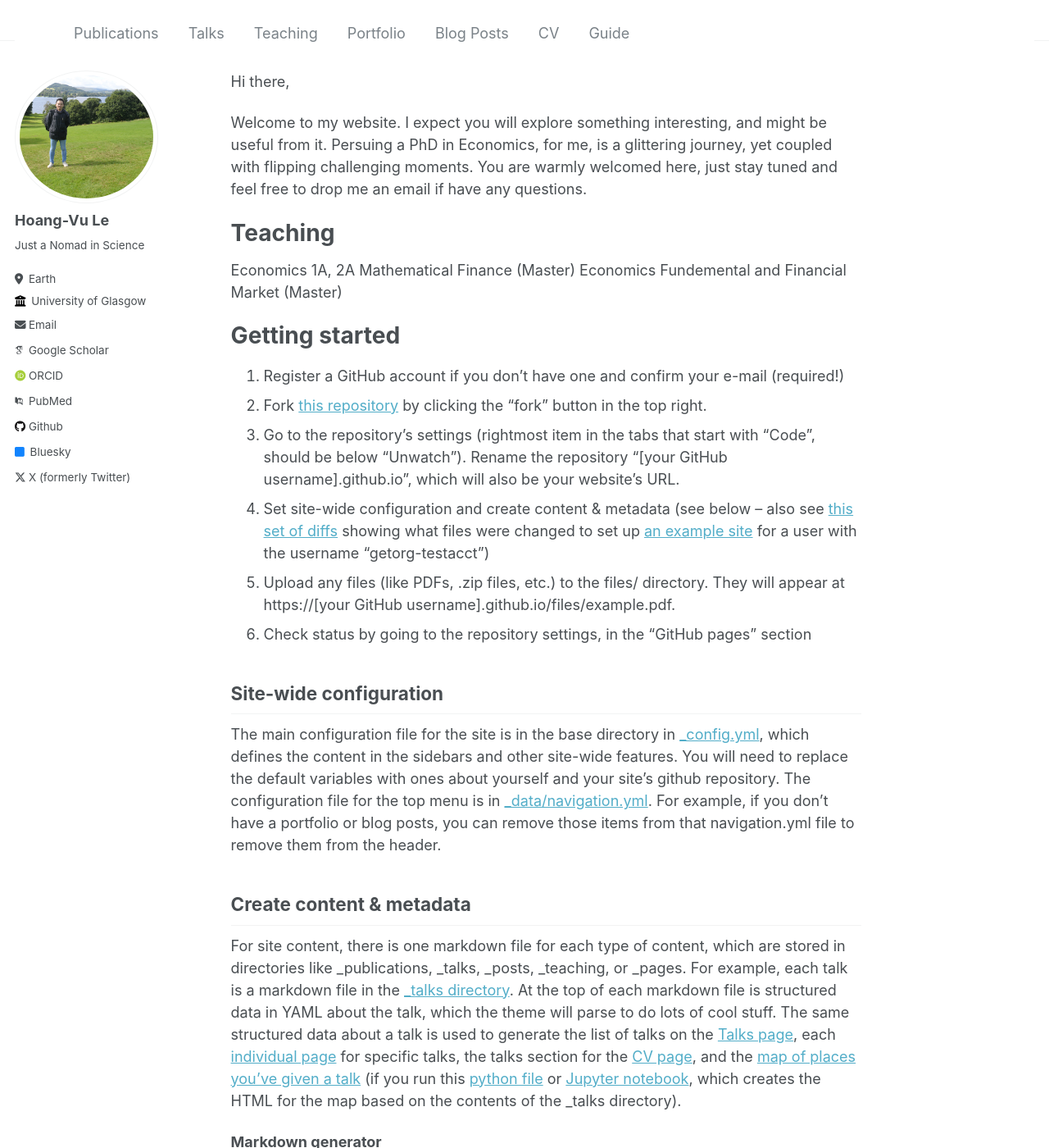
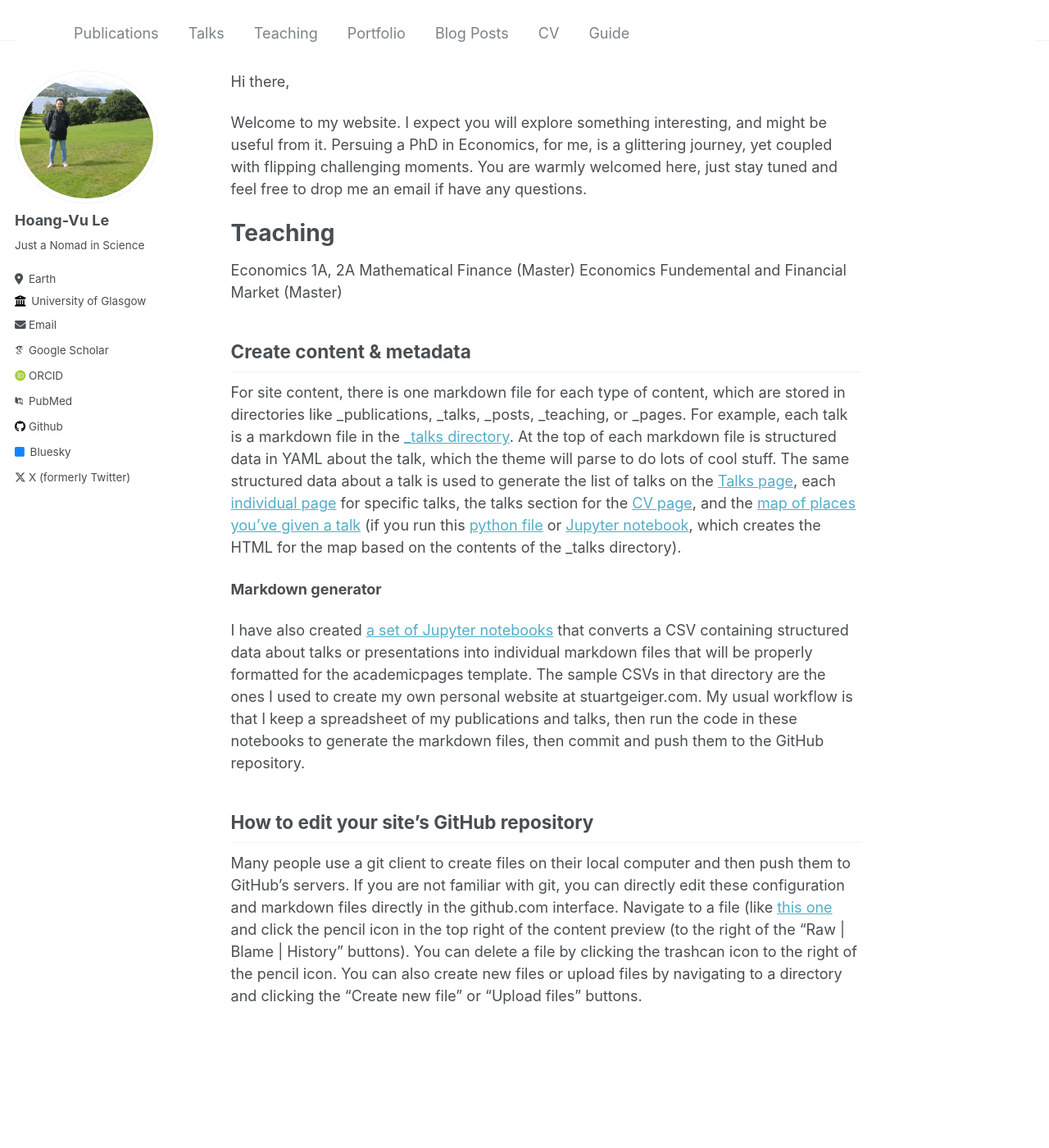
Before and after one commit to hvule/hvule.github.io, a Jekyll site: the page built from _pages/about.md, in a window 1280 px wide and 1400 px high. Shown: the whole window at 82% size. Built offline with Jekyll 4.4.1, drawn with Linux system fonts in a browser that asks for light colours; some web fonts are replaced.

Commit message:
Update about.md

```diff
--- a/_pages/about.md
+++ b/_pages/about.md
@@ -21,19 +21,6 @@ Mathematical Finance (Master)
 Economics Fundemental and Financial Market (Master)
 
 
-Getting started
-======
-1. Register a GitHub account if you don't have one and confirm your e-mail (required!)
-1. Fork [this repository](https://github.com/academicpages/academicpages.github.io) by clicking the "fork" button in the top right.
-1. Go to the repository's settings (rightmost item in the tabs that start with "Code", should be below "Unwatch"). Rename the repository "[your GitHub username].github.io", which will also be your website's URL.
-1. Set site-wide configuration and create content & metadata (see below -- also see [this set of diffs](http://archive.is/3TPas) showing what files were changed to set up [an example site](https://getorg-testacct.github.io) for a user with the username "getorg-testacct")
-1. Upload any files (like PDFs, .zip files, etc.) to the files/ directory. They will appear at https://[your GitHub username].github.io/files/example.pdf.
-1. Check status by going to the repository settings, in the "GitHub pages" section
-
-Site-wide configuration
-------
-The main configuration file for the site is in the base directory in [_config.yml](https://github.com/academicpages/academicpages.github.io/blob/master/_config.yml), which defines the content in the sidebars and other site-wide features. You will need to replace the default variables with ones about yourself and your site's github repository. The configuration file for the top menu is in [_data/navigation.yml](https://github.com/academicpages/academicpages.github.io/blob/master/_data/navigation.yml). For example, if you don't have a portfolio or blog posts, you can remove those items from that navigation.yml file to remove them from the header.
-
 Create content & metadata
 ------
 For site content, there is one markdown file for each type of content, which are stored in directories like _publications, _talks, _posts, _teaching, or _pages. For example, each talk is a markdown file in the [_talks directory](https://github.com/academicpages/academicpages.github.io/tree/master/_talks). At the top of each markdown file is structured data in YAML about the talk, which the theme will parse to do lots of cool stuff. The same structured data about a talk is used to generate the list of talks on the [Talks page](https://academicpages.github.io/talks), each [individual page](https://academicpages.github.io/talks/2012-03-01-talk-1) for specific talks, the talks section for the [CV page](https://academicpages.github.io/cv), and the [map of places you've given a talk](https://academicpages.github.io/talkmap.html) (if you run this [python file](https://github.com/academicpages/academicpages.github.io/blob/master/talkmap.py) or [Jupyter notebook](https://github.com/academicpages/academicpages.github.io/blob/master/talkmap.ipynb), which creates the HTML for the map based on the contents of the _talks directory).
```
